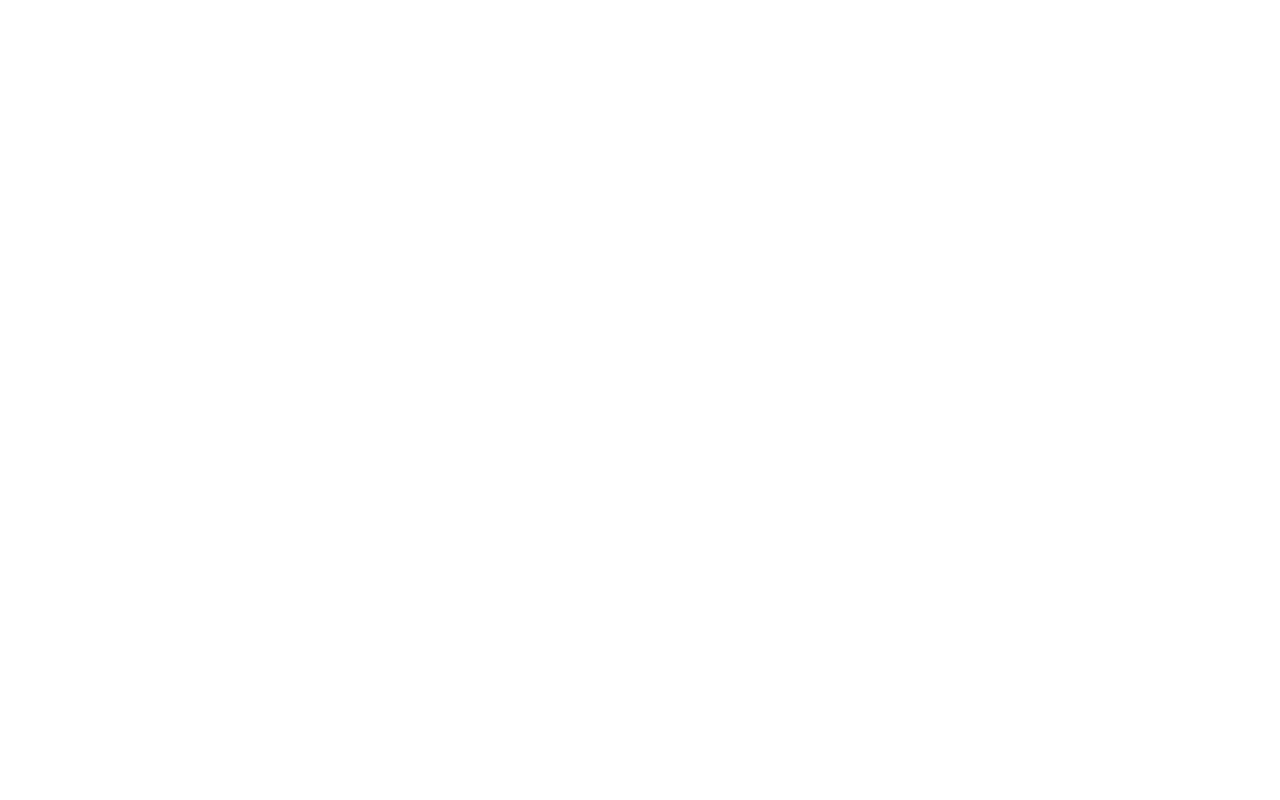
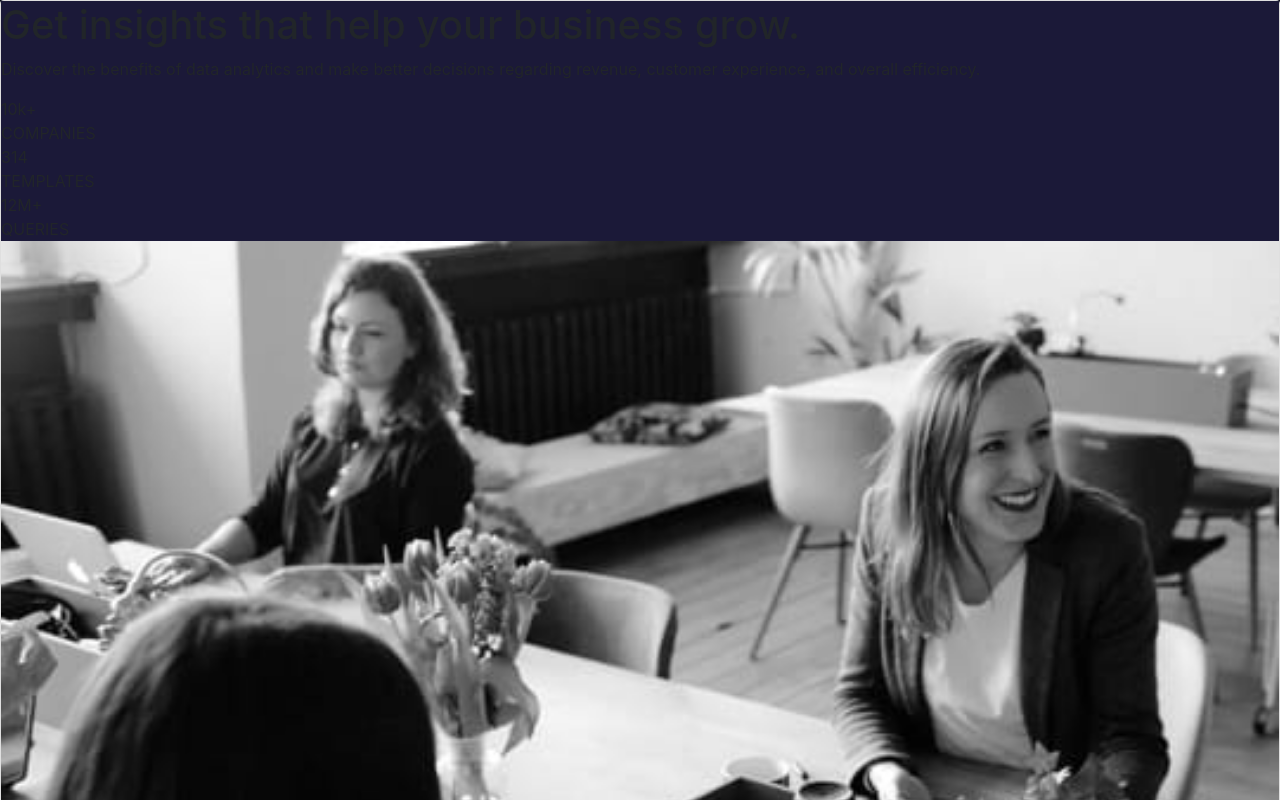
Before and after one commit to a-stepanian/Stats-preview-card-component, a plain HTML site: page index.html in a window 1280 px wide. Shown: the top 800 px of the page. Drawn offline with nearby package versions, Linux system fonts and the light colour scheme.

Commit message:
add initial html elements, markup and css background colors

```diff
--- a/index.html
+++ b/index.html
@@ -12,7 +12,27 @@
 </head>
 
 <body>
-
+    <div class="card">
+        <main>
+            <h1>Get <span class="insights">insights</span> that help your business grow.</h1>
+            <p>Discover the benefits of data analytics and make better decisions regarding revenue, customer experience, and overall efficiency.</p>
+            <section class="stats">
+                <div class="statBox">
+                    <div class="number">10k+</div>
+                    <div class="label">COMPANIES</div>
+                </div>
+                <div class="statBox">
+                    <div class="number">314</div>
+                    <div class="label">TEMPLATES</div>
+                </div>
+                <div class="statBox">
+                    <div class="number">12M+</div>
+                    <div class="label">QUERIES</div>
+                </div>
+            </section>
+        </main>
+        <img src="./images/image-header-desktop.jpg" alt="Businesspeople at a meeting.">
+    </div>
     <script src="https://code.jquery.com/jquery-3.2.1.slim.min.js"
         integrity="sha384-KJ3o2DKtIkvYIK3UENzmM7KCkRr/rE9/Qpg6aAZGJwFDMVNA/GpGFF93hXpG5KkN"
         crossorigin="anonymous"></script>
--- a/style.css
+++ b/style.css
@@ -0,0 +1,10 @@
+* {
+    margin: 0;
+    padding: 0;
+}
+body {
+    background-color: hsl(233, 47%, 7%);
+}
+main {
+    background-color: hsl(244, 38%, 16%);
+}
```
